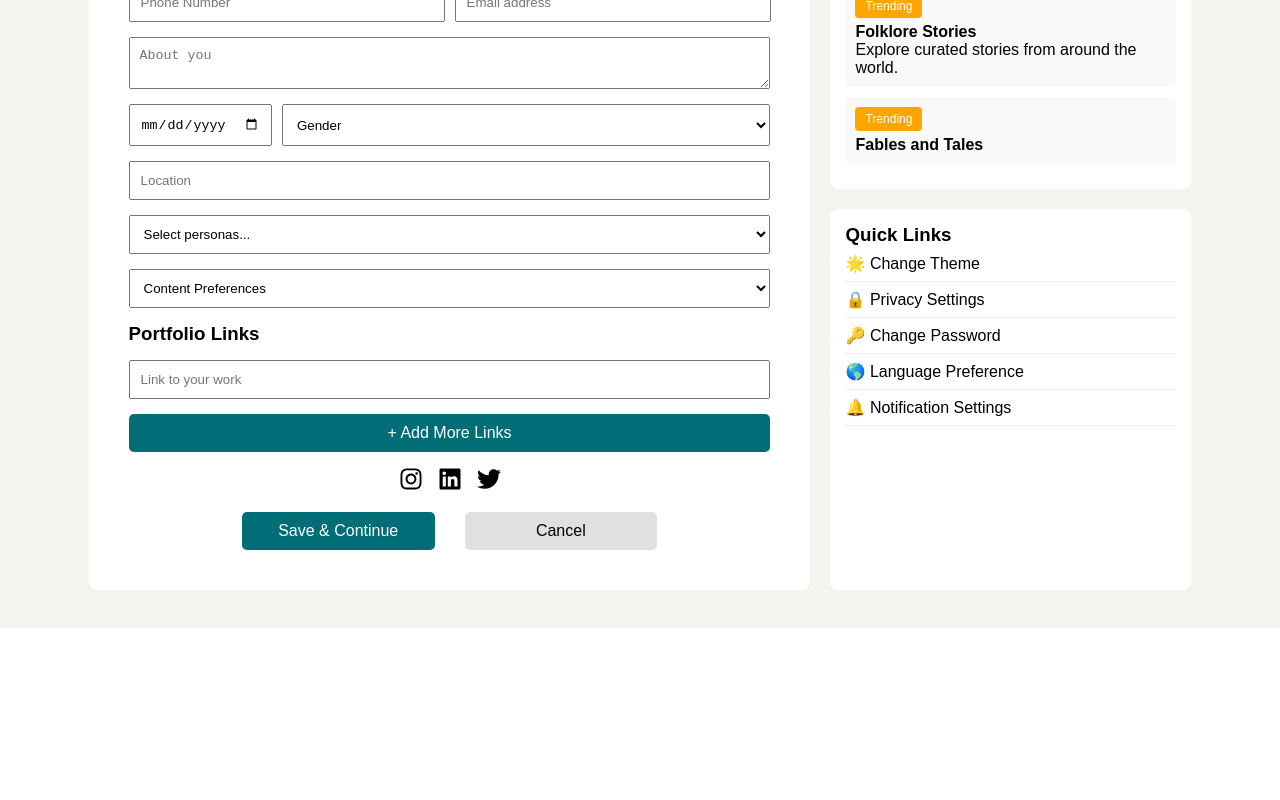
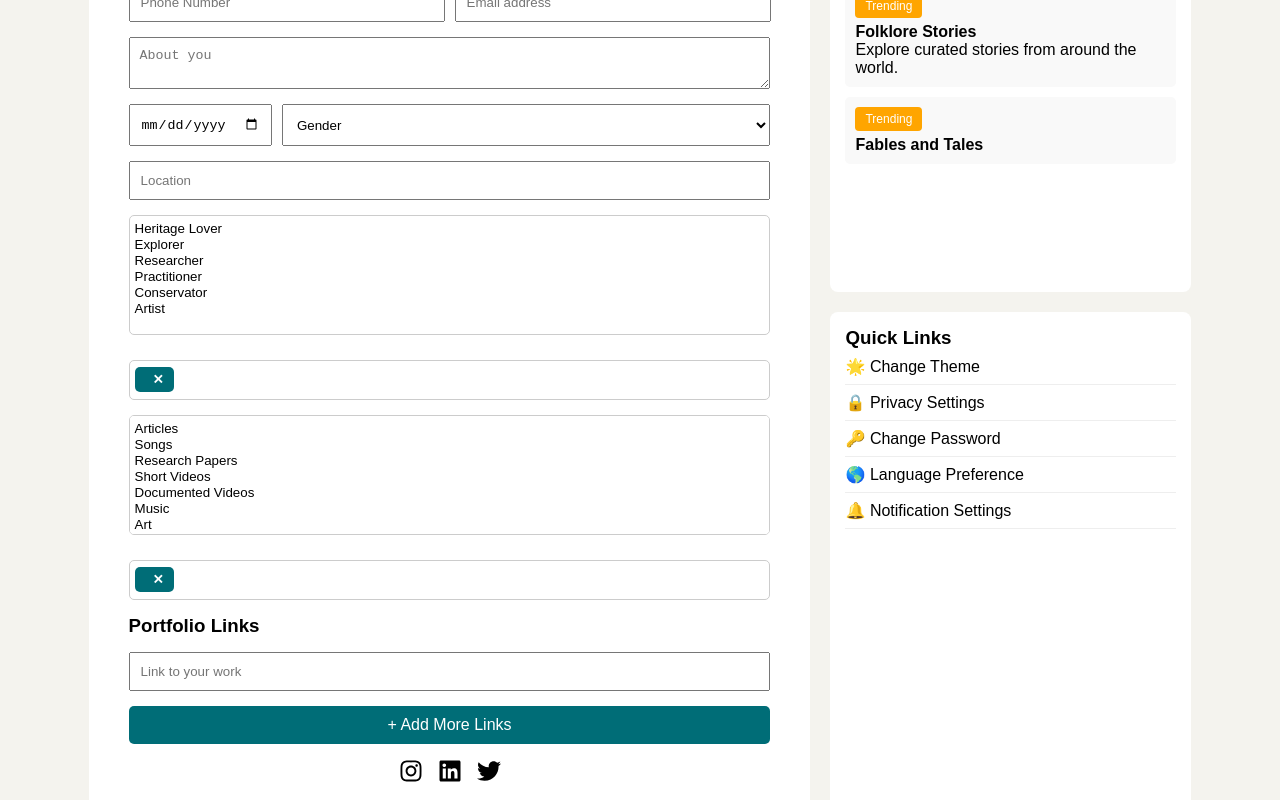
Before and after one commit to Mariiyaa/InstaLinked, a React (Create React App) app in the folder frontend/: page /create-profile in a window 1280 px wide. Shown: the part 381-1181 px from the top of the page. Before the commit the page ends 1009 px from the top, so only its background shows below. Built offline with nearby package versions, Linux system fonts and the light colour scheme.

Commit message:
'19/02/25'

```diff
--- a/frontend/src/components/CreatePost.js
+++ b/frontend/src/components/CreatePost.js
@@ -6,9 +6,10 @@ import axios from "axios";
 
 const contentTypes = {
   Image: "image/*",
-  Reel: "reel/*",
+  Reel: "video/*",
   Audio: "audio/*",
   Pdf: ".pdf,.doc,.docx",
+  Documentary:"video/*"
 };
 
 const categories = {
--- a/frontend/src/components/CreateProfile.js
+++ b/frontend/src/components/CreateProfile.js
@@ -10,7 +10,7 @@ const ProfileEdit = () => {
 
   console.log("ProfileEdit received userData:", user);
   const [userProfile, setUserProfile] = useState({
-    fullname: "",
+    fullName: "",
     profileImage: '',
     bio: "",
     phone: "",
@@ -19,8 +19,8 @@ const ProfileEdit = () => {
     gender: "",
     location: "",
     occupation: "",
-    personas: "",
-    contentPreferences: "",
+    persona: [""],
+    contentPreferences: [""],
     externalLinks: [""],
   });
 
@@ -36,7 +36,9 @@ const ProfileEdit = () => {
     if (user) {
       setUserProfile((prev) => ({
         ...prev,
-        ...user, // Use data from context
+        ...user,
+        contentPreferences:user.contentPreferences || [],
+        personas: user.personas || [],// Use data from context
         profileImage: user.profileImage || null,
       }));
     }
@@ -108,9 +110,9 @@ const ProfileEdit = () => {
                 <Input
                   type="text"
                   placeholder="Full Name"
-                  value={userProfile.fullname}
+                  value={userProfile.fullName}
                   onChange={(e) => setUserProfile({ ...userProfile, fullname: e.target.value })}
-                  required
+
                 />
                 <Input
                   type="text"
@@ -170,24 +172,170 @@ const ProfileEdit = () => {
                   onChange={(e) => setUserProfile({ ...userProfile, location: e.target.value })}
                 />
               </Row>
+             {/* Personas Selector */}
+<select
+  multiple
+  value={userProfile.persona || []}
+  onChange={(e) => {
+    const selectedOptions = Array.from(e.target.selectedOptions, (option) => option.value);
 
-              <Select
-                value={userProfile.personas}
-                onChange={(e) => setUserProfile({ ...userProfile, personas: e.target.value })}
-              >
-                <option>Select personas...</option>
-                <option>Heritage Lover</option>
-                <option>Explorer</option>
-              </Select>
+    // Update state while avoiding duplicates
+    setUserProfile((prevProfile) => ({
+      ...prevProfile,
+      persona: Array.from(new Set([...prevProfile.persona, ...selectedOptions])),
+    }));
+  }}
+  style={{
+    width: '100%',
+    padding: '5px',
+    border: '1px solid #ccc',
+    borderRadius: '5px',
+    height: '120px', // Allow space for multiple selections
+  }}
+>
+  <option value="Heritage Lover">Heritage Lover</option>
+  <option value="Explorer">Explorer</option>
+  <option value="Researcher">Researcher</option>
+  <option value="Practitioner">Practitioner</option>
+  <option value="Conservator">Conservator</option>
+  <option value="Artist">Artist</option>
+</select>
 
-              <Select
-                value={userProfile.contentPreferences}
-                onChange={(e) => setUserProfile({ ...userProfile, contentPreferences: e.target.value })}
-              >
-                <option>Content Preferences</option>
-                <option>Article</option>
-                <option>Videos</option>
-              </Select>
+{/* Display selected persona */}
+<div
+  style={{
+    marginTop: "10px",
+    display: "flex",
+    flexWrap: "wrap",
+    alignItems: "center",
+    gap: "10px",
+    border: "1px solid #ccc",
+    padding: "5px",
+    borderRadius: "5px",
+    minHeight: "40px",
+  }}
+>
+  {userProfile.persona && userProfile.persona.length > 0 ? (
+    userProfile.persona.map((persona) => (
+      <div
+        key={persona}
+        style={{
+          display: "flex",
+          alignItems: "center",
+          backgroundColor: "#006D77",
+          padding: "5px 10px",
+          borderRadius: "5px",
+          fontSize: "14px",
+        }}
+      >
+        <p style={{ color: 'white' }}>{persona}</p>
+        <button
+          onClick={() => {
+            const updatedpersona = userProfile.persona.filter((p) => p !== persona);
+            setUserProfile({ ...userProfile, persona: updatedpersona });
+          }}
+          style={{
+            marginLeft: "8px",
+            border: "none",
+            background: "transparent",
+            cursor: "pointer",
+            color: "#ffffff",
+            fontWeight: "bold",
+          }}
+        >
+          ✕
+        </button>
+      </div>
+    ))
+  ) : (
+    <span style={{ color: "#777", fontStyle: "italic" }}>No personas selected</span>
+  )}
+</div>
+
+{/* Content Preferences Selector */}
+<select
+  multiple
+  value={userProfile.contentPreferences || []}
+  onChange={(e) => {
+    const selectedOptions = Array.from(e.target.selectedOptions, (option) => option.value);
+
+    // Update state while avoiding duplicates
+    setUserProfile((prevProfile) => ({
+      ...prevProfile,
+      contentPreferences: Array.from(new Set([...prevProfile.contentPreferences, ...selectedOptions])),
+    }));
+  }}
+  style={{
+    width: '100%',
+    padding: '5px',
+    border: '1px solid #ccc',
+    borderRadius: '5px',
+    height: '120px', // Allow space for multiple selections
+  }}
+>
+  <option value="Articles">Articles</option>
+  <option value="Songs">Songs</option>
+  <option value="Research Papers">Research Papers</option>
+  <option value="Short Videos">Short Videos</option>
+  <option value="Documented Videos">Documented Videos</option>
+  <option value="Music">Music</option>
+  <option value="Art">Art</option>
+  <option value="Sculptures">Sculptures</option>
+  <option value="Monuments">Monuments</option>
+  <option value="Folklores">Folklores</option>
+</select>
+
+{/* Display selected content preferences */}
+<div
+  style={{
+    marginTop: "10px",
+    display: "flex",
+    flexWrap: "wrap",
+    alignItems: "center",
+    gap: "10px",
+    border: "1px solid #ccc",
+    padding: "5px",
+    borderRadius: "5px",
+    minHeight: "40px",
+  }}
+>
+  {userProfile.contentPreferences && userProfile.contentPreferences.length > 0 ? (
+    userProfile.contentPreferences.map((content) => (
+      <div
+        key={content}
+        style={{
+          display: "flex",
+          alignItems: "center",
+          backgroundColor: "#006D77",
+          padding: "5px 10px",
+          borderRadius: "5px",
+          fontSize: "14px",
+        }}
+      >
+        <p style={{ color: 'white' }}>{content}</p>
+        <button
+          onClick={() => {
+            const updatedContent = userProfile.contentPreferences.filter((p) => p !== content);
+            setUserProfile({ ...userProfile, contentPreferences: updatedContent });
+          }}
+          style={{
+            marginLeft: "8px",
+            border: "none",
+            background: "transparent",
+            cursor: "pointer",
+            color: "#ffffff",
+            fontWeight: "bold",
+          }}
+        >
+          ✕
+        </button>
+      </div>
+    ))
+  ) : (
+    <span style={{ color: "#777", fontStyle: "italic" }}>No content preferences selected</span>
+  )}
+</div>
+
 
               <h3>Portfolio Links</h3>
               {userProfile.externalLinks.map((link, index) => (
@@ -353,7 +501,7 @@ const ButtonRow = styled.div`
 
 const Button = styled.button`
   padding: 10px;
-  background: #006D77;
+  background:#006D77 ;
   border-radius:5px;
   font-size:16px;
   color: white;
--- a/frontend/src/components/Footer.js
+++ b/frontend/src/components/Footer.js
@@ -47,7 +47,7 @@ export default Footer;
 
 // Styled Components
 const FooterContainer = styled.footer`
-  background: #004d4d;
+  background: #006D77;
   color: white;
   padding: 40px 0;
   text-align: center;
--- a/frontend/src/components/Login.js
+++ b/frontend/src/components/Login.js
@@ -81,14 +81,14 @@ const Login = () => {
             <Input
               type="text"
               name="email"
-              placeholder="Email or Phone"
+              placeholder="Enter Email "
               value={emailOrPhone}
               onChange={(e) => setEmail(e.target.value)}
               required
             />
             <Input
               type="password"
-              placeholder="Password"
+              placeholder="Enter Password"
               value={password}
               onChange={(e) => setPassword(e.target.value)}
               required
@@ -188,13 +188,13 @@ const SignupLink = styled.p`
 `;
 
 const LoginLink = styled.p`
-  color: #004d4d;
+  color: #006D77;
 `;
 
 const SubmitButton = styled.button`
   padding: 12px;
   color: #fff;
-  background-color: #004d4d;
+  background-color: #006D77;
   border: none;
   border-radius: 5px;
   cursor: pointer;
--- a/frontend/src/components/PopUPexplore.js
+++ b/frontend/src/components/PopUPexplore.js
@@ -6,6 +6,156 @@ import default_user from "../assets/default_user.jpg";
 import { FaArrowLeft, FaArrowRight } from "react-icons/fa";
 import { FaHeart, FaRegComment, FaPaperPlane, FaBookmark } from "react-icons/fa";
 import disk from "../assets/disk.jpg";
+
+
+const PopUPexplore = () => {
+    const navigate = useNavigate();
+    const [posts, setPosts] = useState([]);
+    const [currentPost, setCurrentPost] = useState(null);
+    const { postId } = useParams();
+    const [comments, setComments] = useState([
+        { username: "user.one", text: "Great post! Love the design.", time: "1h ago" },
+        { username: "user.two", text: "Amazing work!", time: "30m ago" },
+        { username: "user.one", text: "Great post! Love the design.", time: "1h ago" },
+        { username: "user.two", text: "Amazing work!", time: "30m ago" },
+    ]);
+    const [liked, setLiked] = useState(false);
+
+    useEffect(() => {
+        const fetchRandomPosts = async () => {
+            try {
+                const response = await axios.get("/api/explore/explore-page?random=true");
+                const posts = response.data; // Assuming this is an array
+                if (Array.isArray(posts)) {
+                  console.log(posts[0]?.user?.fullName); // Log the full name of the first post's user
+                  setPosts(posts);
+
+                  // Find the initial post based on `postId`
+                  const initialPost = posts.find((p) => p._id === postId);
+                  setCurrentPost(initialPost || posts[0]);
+                }
+              } catch (error) {
+                console.error("Error fetching posts:", error.response?.data || error.message);
+              }
+        };
+        fetchRandomPosts();
+    }, [postId]);
+
+    const handleNavigate = (direction) => {
+        if (!posts.length || !currentPost) return;
+        const currentIndex = posts.findIndex((p) => p._id === currentPost._id);
+        if (currentIndex !== -1) {
+            const newIndex = direction === "prev" ? currentIndex - 1 : currentIndex + 1;
+            if (newIndex >= 0 && newIndex < posts.length) {
+                const nextPost = posts[newIndex];
+                setCurrentPost(nextPost);
+                window.history.replaceState(null, "", `/p/${nextPost._id}`);
+            }
+        }
+    };
+
+    if (!posts.length) return <p>Loading posts...</p>;
+
+    if (!currentPost) {
+        const firstPost = posts[0];
+        if (firstPost) {
+            setCurrentPost(firstPost);
+            navigate(`/p/${firstPost._id}`, { replace: true });
+        }
+        return <p>Loading post...</p>;
+    }
+
+    return (
+        <ModalOverlay onClick={() => navigate(-1)}>
+            <ModalContent onClick={(e) => e.stopPropagation()}>
+                <CloseButton onClick={() => navigate(-1)}>&times;</CloseButton>
+                <MediaContainer>
+                {currentPost.content_type === "Pdf" && (
+                        <MediaPdf src={currentPost.url} alt="Post" />
+                    )}
+                    {currentPost.content_type === "Image" && (
+                        <MediaImage src={currentPost.url} alt="Post" />
+                    )}
+                    {["Documentary", "Reel"].includes(currentPost.content_type) && (
+                        <MediaVideo src={currentPost.url} controls />
+                    )}
+                    {currentPost.content_type === "Audio" && (
+                        <AudioWrapper>
+                            <AudioThumbnail src={disk} alt="Audio Disk" />
+                            <audio controls src={currentPost.url}></audio>
+                        </AudioWrapper>
+                    )}
+                </MediaContainer>
+                <CommentSection>
+                <UserDetails>
+  <UserImg
+    src={currentPost?.user?.profileImage || default_user} // Use user's profile image if available, fallback to default
+    alt="User"
+  />
+  <div>
+    <p style={{ fontWeight: "bold", fontSize: "16px" }}>
+      {currentPost?.user?.fullName || "Unknown User"} {/* Display user's full name */}
+    </p>
+    <p style={{ fontSize: "12px", padding:"10px",color: "#fff" }}>
+      {new Date(currentPost?.created_at).toLocaleString()} {/* Format the post creation time */}
+    </p>
+  </div>
+</UserDetails>
+
+            <Caption>
+                {currentPost?.caption || "This is a detailed caption for the post. It can contain multiple lines of text and will wrap around when it reaches the end of the container. #design #ui #ux #wireframe"}
+                <br />
+
+            </Caption>
+            <StatsContainer >
+                <div style={{ display: "flex" }}>
+
+                    <StatItem style={{fontSize:'18px'}}>
+                    <button
+                      style={{border:'none',background:'none'}}>
+                        <FaHeart
+                         onClick={() => setLiked(!liked)}
+                         style={{border:'none',color: liked ? 'red' : 'gray',
+                            transition: 'color 0.3s ease',fontSize:'20' }}
+                            />
+                    </button>1.2k
+                    </StatItem>
+
+                    <StatItem style={{fontSize:'18px'}}>
+                        <button  style={{border:'none',background:'none'}}><FaRegComment style={{fontSize:'20px'}}/></button>
+                         234
+                    </StatItem>
+                    <StatItem style={{fontSize:'18px'}}>
+                        <button  style={{border:'none',background:'none' }}><FaPaperPlane style={{fontSize:'20px'}}/></button>
+                         56
+                    </StatItem>
+                </div>
+                <FaBookmark style={{fontSize:'20px'}}/>
+            </StatsContainer>
+            <CommentList>
+                {comments.map((comment, index) => (
+                    <Comment key={index}>
+                        <UserImg src={default_user} alt="User" />
+                        <CommentText>
+                            <CommentUser>{comment.username}</CommentUser> {comment.text}
+                            <CommentTime>{comment.time}</CommentTime>
+                        </CommentText>
+                    </Comment>
+                ))}
+            </CommentList>
+            <CommentInputContainer>
+                <CommentInput placeholder="Add a comment..." />
+                <PostButton>Post</PostButton>
+            </CommentInputContainer>
+        </CommentSection>
+                <NavLeftButton onClick={() => handleNavigate("prev")}><FaArrowLeft size={30} style={{zIndex:1000,position:'absolute',color:'white',top:0,right:0,padding:'5px',backgroundColor:"hsla(171, 89.50%, 7.50%, 0.62)"}}></FaArrowLeft></NavLeftButton>
+                <NavRightButton onClick={() => handleNavigate("next")}><FaArrowRight size={30} style={{zIndex:1000,position:'absolute',color:'white',top:0,right:0,padding:'5px',backgroundColor:"hsla(171, 89.50%, 7.50%, 0.62)"}} /> </NavRightButton>
+            </ModalContent>
+        </ModalOverlay>
+    );
+};
+
+export default PopUPexplore;
 
 const ModalOverlay = styled.div`
     position: fixed;
@@ -72,6 +222,11 @@ const MediaImage = styled.img`
     height: 100%;
     object-fit: cover;
 `;
+const MediaPdf = styled.embed`
+    width: 100%;
+    height: 100%;
+    object-fit: cover;
+`;
 
 const MediaVideo = styled.video`
     max-width: 100%;
@@ -93,6 +248,8 @@ const AudioThumbnail = styled.img`
 
 const CommentSection = styled.div`
     width: 40%;
+    display:flex;
+    flex-direction:column;
     background-color: #fff;
     border-radius: 8px;
     border: 1px solid #ddd;
@@ -101,17 +258,20 @@ const CommentSection = styled.div`
 
 
 const Caption = styled.p`
+    padding:10px;
+    flex:1;
     font-size: 14px;
     margin: 8px 0;
     color: #333;
 `;
 
 const StatsContainer = styled.div`
+flex:1;
     display: flex;
     justify-content: space-between;
     align-items: center;
     margin: 12px 0;
-    padding-bottom: 12px;
+    padding:10px;
     border-bottom: 1px solid #ddd;
 `;
 
@@ -129,6 +289,8 @@ const StatItem = styled.div`
 
 const CommentList = styled.div`
     margin-top: 12px;
+    padding:10px;
+    flex:1;
 `;
 
 const Comment = styled.div`
@@ -153,9 +315,11 @@ const CommentTime = styled.p`
 `;
 
 const CommentInputContainer = styled.div`
+flex:1;
     display: flex;
     align-items: center;
     margin-top: 16px;
+    padding:10px;
    position: relative;
    bottom:0;
 `;
@@ -195,135 +359,9 @@ const NavButton = styled.button`
 `;
 
 const NavLeftButton = styled(NavButton)`
-    left: 10px;
+    left: 20px;
 `;
 
 const NavRightButton = styled(NavButton)`
     right: 10px;
 `;
-
-const PopUPexplore = () => {
-    const navigate = useNavigate();
-    const [posts, setPosts] = useState([]);
-    const [currentPost, setCurrentPost] = useState(null);
-    const { postId } = useParams();
-    const [comments, setComments] = useState([
-        { username: "user.one", text: "Great post! Love the design.", time: "1h ago" },
-        { username: "user.two", text: "Amazing work!", time: "30m ago" },
-        { username: "user.one", text: "Great post! Love the design.", time: "1h ago" },
-        { username: "user.two", text: "Amazing work!", time: "30m ago" },
-    ]);
-
-    useEffect(() => {
-        const fetchRandomPosts = async () => {
-            try {
-                const response = await axios.get("/api/explore/explore-page?random=true");
-                if (Array.isArray(response.data)) {
-                    setPosts(response.data);
-                    const initialPost = response.data.find((p) => p._id === postId);
-                    setCurrentPost(initialPost || response.data[0]);
-                }
-            } catch (error) {
-                console.error("Error fetching posts:", error.response?.data || error.message);
-            }
-        };
-        fetchRandomPosts();
-    }, [postId]);
-
-    const handleNavigate = (direction) => {
-        if (!posts.length || !currentPost) return;
-        const currentIndex = posts.findIndex((p) => p._id === currentPost._id);
-        if (currentIndex !== -1) {
-            const newIndex = direction === "prev" ? currentIndex - 1 : currentIndex + 1;
-            if (newIndex >= 0 && newIndex < posts.length) {
-                const nextPost = posts[newIndex];
-                setCurrentPost(nextPost);
-                window.history.replaceState(null, "", `/p/${nextPost._id}`);
-            }
-        }
-    };
-
-    if (!posts.length) return <p>Loading posts...</p>;
-
-    if (!currentPost) {
-        const firstPost = posts[0];
-        if (firstPost) {
-            setCurrentPost(firstPost);
-            navigate(`/p/${firstPost._id}`, { replace: true });
-        }
-        return <p>Loading post...</p>;
-    }
-
-    return (
-        <ModalOverlay onClick={() => navigate(-1)}>
-            <ModalContent onClick={(e) => e.stopPropagation()}>
-                <CloseButton onClick={() => navigate(-1)}>&times;</CloseButton>
-                <MediaContainer>
-                    {currentPost.content_type === "Image" && (
-                        <MediaImage src={currentPost.url} alt="Post" />
-                    )}
-                    {["Documentary", "Reel"].includes(currentPost.content_type) && (
-                        <MediaVideo src={currentPost.url} controls />
-                    )}
-                    {currentPost.content_type === "Audio" && (
-                        <AudioWrapper>
-                            <AudioThumbnail src={disk} alt="Audio Disk" />
-                            <audio controls src={currentPost.url}></audio>
-                        </AudioWrapper>
-                    )}
-                </MediaContainer>
-                <CommentSection>
-            <UserDetails>
-                <UserImg src={default_user} alt="User" />
-                <div>
-                    <p style={{ fontWeight: "bold", fontSize: "16px" }}>Username.design</p>
-                    <p style={{ fontSize: "12px", color: "#777" }}>2 hours ago</p>
-                </div>
-            </UserDetails>
-            <Caption>
-                This is a detailed caption for the post. It can contain multiple lines of text and will wrap around
-                when it reaches the end of the container. #design #ui #ux #wireframe
-                <br />
-                <br />
-                Lorem ipsum follow for more
-                <br />
-                Hehe
-            </Caption>
-            <StatsContainer>
-                <div style={{ display: "flex" }}>
-                    <StatItem>
-                        <FaHeart /> 1.2K
-                    </StatItem>
-                    <StatItem>
-                        <FaRegComment /> 234
-                    </StatItem>
-                    <StatItem>
-                        <FaPaperPlane /> 56
-                    </StatItem>
-                </div>
-                <FaBookmark />
-            </StatsContainer>
-            <CommentList>
-                {comments.map((comment, index) => (
-                    <Comment key={index}>
-                        <UserImg src={default_user} alt="User" />
-                        <CommentText>
-                            <CommentUser>{comment.username}</CommentUser> {comment.text}
-                            <CommentTime>{comment.time}</CommentTime>
-                        </CommentText>
-                    </Comment>
-                ))}
-            </CommentList>
-            <CommentInputContainer>
-                <CommentInput placeholder="Add a comment..." />
-                <PostButton>Post</PostButton>
-            </CommentInputContainer>
-        </CommentSection>
-                <NavLeftButton onClick={() => handleNavigate("prev")}>&lt;</NavLeftButton>
-                <NavRightButton onClick={() => handleNavigate("next")}>&gt;</NavRightButton>
-            </ModalContent>
-        </ModalOverlay>
-    );
-};
-
-export default PopUPexplore;
--- a/frontend/src/components/ResetPassword.js
+++ b/frontend/src/components/ResetPassword.js
@@ -2,7 +2,7 @@ import React, { useState } from "react";
 import { useNavigate, useParams } from "react-router-dom";
 import axios from "axios";
 import styled from 'styled-components';
-
+import logo from '../assets/logo.svg'
 const ResetPassword = () => {
   const { token } = useParams();
   const [newPassword, setNewPassword] = useState("");
@@ -26,7 +26,7 @@ const ResetPassword = () => {
 
   return (<>
    <Header>
-    <Logo>InstaLinked</Logo>
+    <Logo src={logo}></Logo>
   </Header>
     <StyledForm onSubmit={handleReset}>
       <StyledHeading>Set New Password</StyledHeading>
@@ -53,7 +53,7 @@ const Header = styled.div`
   font-weight: bold;
 `;
 
-const Logo = styled.div`font-size: 20px;`;
+const Logo = styled.img`font-size: 20px;`;
 const StyledForm = styled.form`
   display: flex;
   flex-direction: column;
@@ -62,7 +62,9 @@ const StyledForm = styled.form`
   border: 1px solid #ccc; // Optional border
   border-radius: 5px;   // Optional rounded corners
   width: 300px;        // Set a width for the form
-     // Center the form on the page
+  position:absolute;
+  bottom:50%;
+  left:40%;       // Center the form on the page
 `;
 
 const StyledHeading = styled.h2`
@@ -91,3 +93,8 @@ const StyledButton = styled.button`
     background: #005662; // Darker shade on hover
   }
 `;
+
+const StyledMessage = styled.h4`
+  margin-top: 15px;
+  color: ${(props) => (props.children.includes("Reset link") ? "green" : "red")}; // Conditional color
+`;
--- a/frontend/src/components/ResetPasswordRequest.js
+++ b/frontend/src/components/ResetPasswordRequest.js
@@ -1,6 +1,7 @@
 import React, { useState } from "react";
 import axios from "axios";
 import styled from 'styled-components';
+import logo from '../assets/logo.svg'
 const ResetPasswordRequest = () => {
   const [email, setEmail] = useState("");
   const [message,setMessage]=useState("")
@@ -18,7 +19,7 @@ const ResetPasswordRequest = () => {
 
   return (<>
     <Header>
-    <Logo>InstaLinked</Logo>
+    <Logo src={logo}></Logo>
   </Header>
     <StyledForm onSubmit={handleRequest}>
     <StyledHeading>Reset Password</StyledHeading>
@@ -43,7 +44,7 @@ const Header = styled.div`
   font-weight: bold;
 `;
 
-const Logo = styled.div`font-size: 20px;`;
+const Logo = styled.img`font-size: 20px;`;
 const StyledForm = styled.form`
   display: flex;
   flex-direction: column;
@@ -51,8 +52,12 @@ const StyledForm = styled.form`
   padding: 20px;
   border: 1px solid #ccc; // Optional border
   border-radius: 5px;   // Optional rounded corners
-  width: 300px;        // Set a width for the form
-  margin: auto auto;       // Center the form on the page
+  width: 500px;
+        // Set a width for the form
+  position:absolute;
+  bottom:50%;
+  margin-left:33%;
+   margin-right:30%;      // Center the form on the page
 `;
 
 const StyledHeading = styled.h2`
@@ -71,6 +76,7 @@ const StyledInput = styled.input`
 
 const StyledButton = styled.button`
   background: #006D77;
+   width: 100%;
   color: white;
   padding: 10px 15px;
   border: none;
```
Also changed, not shown: frontend/src/components/Explore.js (+32 -3 lines), frontend/src/style/explore.css (+2 -9 lines), 1 other file (tests, documents, lock files or other folders).
